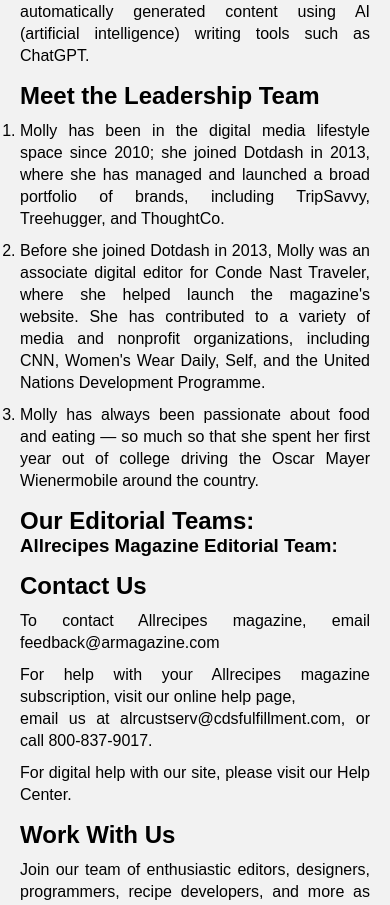
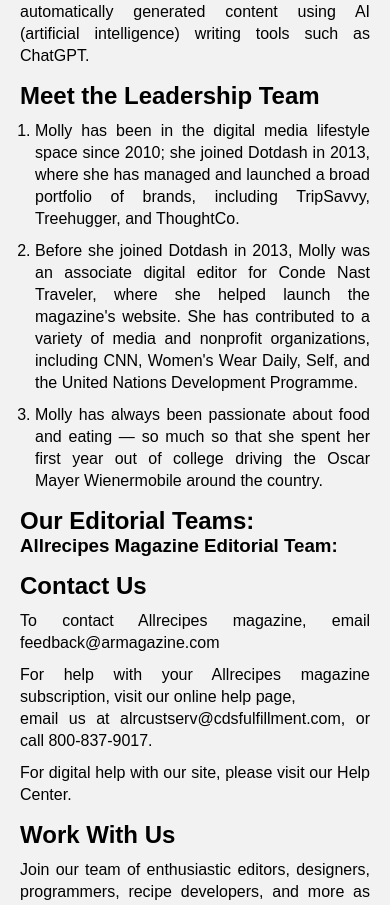
Before and after one commit to framestudio21/recipe, a Next.js app: page /about in a window 390 px wide. Shown: the part 6783-7688 px from the top of the page. Built offline with nearby package versions, Linux system fonts and the light colour scheme.

Commit message:
about page updated - mobile

```diff
--- a/src/pages/about.js
+++ b/src/pages/about.js
@@ -366,7 +366,7 @@
             <h4 className={styles.author}></h4>
             <p className={styles.position}></p>
             {/* <Image/> */}
-            <ol>
+            <ol className={styles.ul}>
               <li className={styles.paragraph}>
                 Molly has been in the digital media lifestyle space since 2010;
                 she joined Dotdash in 2013, where she has managed and launched a
```
